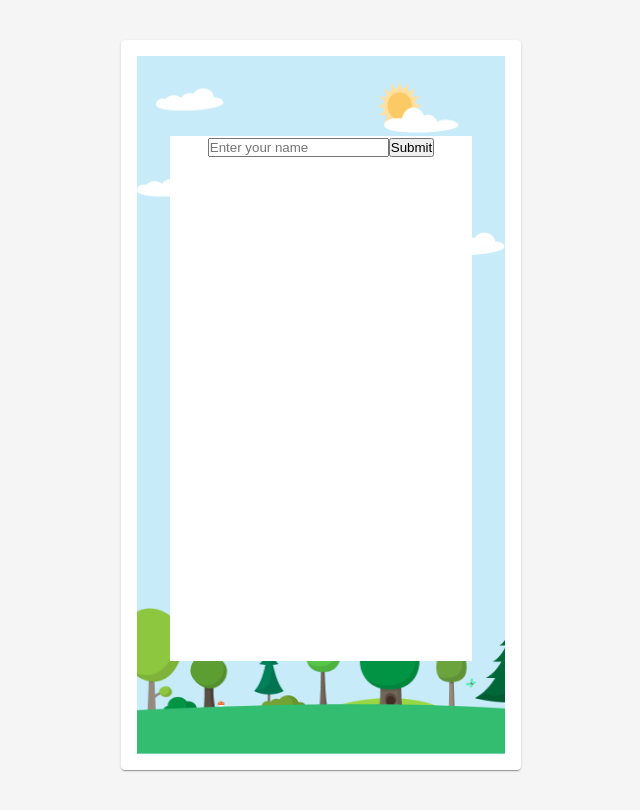
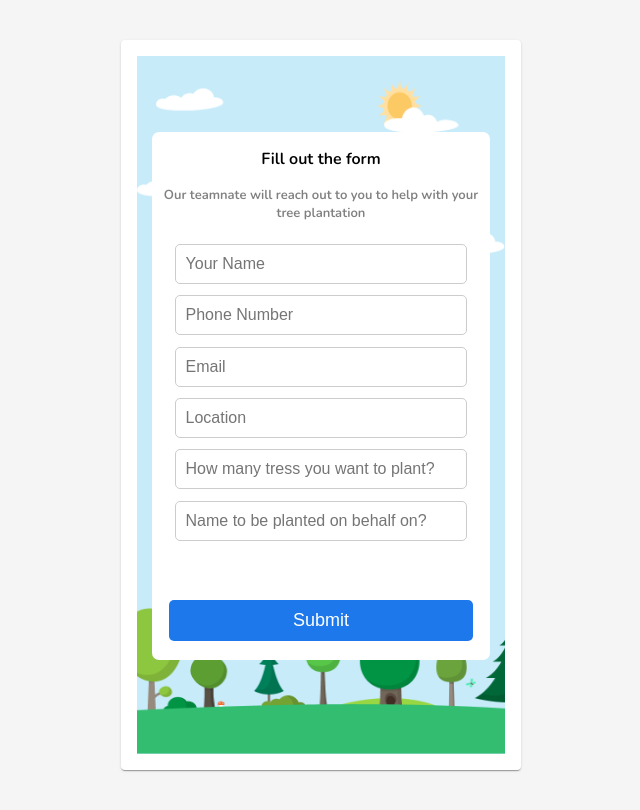
Before and after one commit to Nandha-Kishore-05/carbon_calculator, a React (Vite) app: page /form in a window 1280 px wide. Shown: the top 810 px of the page, without its empty margins (343-983 px from the left). Built offline with nearby package versions, Linux system fonts and the light colour scheme.

Commit message:
by prasanth

```diff
--- a/src/pages/Form/form.css
+++ b/src/pages/Form/form.css
@@ -44,10 +44,10 @@ opacity: 1;
 }
 
 
-@keyframes fadeInOut {
+@keyframes forText {
   0% {
     opacity: 0;
-    transform: translateY(100vh);
+    transform: translateY(500px);
   }
   20% {
     opacity: 1;
@@ -59,14 +59,14 @@ opacity: 1;
   }
   100% {
     opacity: 0;
-    transform: translateY(-100vh);
+    transform: translateY(-100px);
   }
 }
 
-@keyframes slideInLeft {
+@keyframes forForm {
   0% {
     opacity: 0;
-    transform: translateY(100vw);
+    transform: translateY(500px);
   }
   100% {
     opacity: 1;
@@ -76,32 +76,168 @@ opacity: 1;
 
 
 .text-animation {
-  animation: fadeInOut 3s ease-in-out 1s forwards;
-  width: 302px;
-  height: 76px;
+  animation: forText 3s ease-in-out 1s forwards;
+  width: 375px;
+  height: 600px;
   position: absolute;
   text-align: center;
   font-size: large;
   font-weight: 600;
   color: #030911;
   opacity: 0;
-  top: 20%;
+  top: 40%;
 }
 
 
 .form-animation {
   opacity: 0;
   position: absolute;
-  width: 302px;
-  top:17%;
-  height: 648px;
+  width: 375px;
+  top: 12%;
+  height: 600px;
   text-align: center;
-  animation: slideInLeft 1s ease-out 3s forwards;
+  animation: forForm 1s ease-out 3s forwards;
+  display: flex;
+  flex-direction: column;
+  justify-content: center;
+  align-items: center;
 }
 
 .form-data
 {
-  height: 81%;
+  height: 88%;
+  width: 90%;
+  display: flex;
+  flex-direction: column;
+  justify-self: center;
+  align-items: center;
+  background-color: white;
+  border-radius: 7px;
+}
+
+.input-fields {
+
+  display: flex;
+  flex-direction: column;
   width: 100%;
-  background-color: white;
+  height: 15%;
+  padding: 6px;
+  justify-content: space-between;
+  align-items: center;
 }
+
+input {
+  height: 40px;
+  width: 90%;
+  padding: 10px;
+  border-radius: 5px;
+  border: 1px solid #ccc;
+  font-size: 16px;
+  color: black;
+  outline: none;
+  transition: border-color 0.3s ease;
+}
+
+.form-head
+{
+  height: 20%;
+  width: 100%;
+  display: flex;
+  flex-direction: column;
+  justify-content: space-evenly;
+  align-items: center;
+}
+
+
+.form-buttom
+{
+  height: 15%;
+  width: 100%;
+  display: flex;
+  flex-direction: column;
+  justify-content: center;
+}
+
+.input
+{
+    height: 65%;
+    width: 100%;
+}
+
+button
+{
+  height: 100%;
+  padding-top: 10px;
+  padding-bottom: 10px;
+  width: 90%;
+  background-color: #1D78EC;
+  border: none;
+  color: white;
+  font-size: large;
+  border-radius: 5px;
+}
+
+.text-1
+{
+  color: black;
+  font-size: medium;
+  font-weight: 650;
+}
+
+.text-2
+{
+  color: gray;
+  font-size: small;
+  font-weight: 650;
+}
+
+.vidio
+{
+  top: 313px;
+left: 116px;
+width: 139px;
+height: 139px;
+mix-blend-mode: multiply;
+opacity: 1;
+}
+.ani-1, .ani-2, .ani-3, .ani-4, .ani-5 {
+  position: absolute;
+  background: #457FC526; /* Semi-transparent background */
+  border-radius: 50%; /* Circular shape */
+  opacity: 1;
+}
+
+.ani-1 {
+  top: 200px;
+  left: 450px;
+  width: 50px;
+  height: 50px;
+}
+
+.ani-2 {
+  top: 350px;
+  left: 700px;
+  width: 50px;
+  height: 50px;
+}
+
+.ani-3 {
+  top: 550px;
+  left: 30  0px;
+  width: 50px;
+  height: 50px;
+}
+
+.ani-4 {
+  top: 100px;
+  left: 600px;
+  width: 50px;
+  height: 50px;
+}
+
+.ani-5 {
+  top: 700px;
+  left: 450px;
+  width: 50px;
+  height: 50px;
+}
--- a/src/pages/Form/form.jsx
+++ b/src/pages/Form/form.jsx
@@ -1,9 +1,17 @@
 import React from "react";
 import sun from '../../assets/sun.png';
 import tree from '../../assets/Trees@2x.png';
+import {useNavigate} from "react-router-dom"
 import './form.css';
 
 function FormSummition() {
+
+  const navigate = useNavigate();
+
+  const handleClick =() =>{
+   navigate('/submitted');
+  }
+
 
   return (
     <div className='first'>
@@ -11,15 +19,67 @@ function FormSummition() {
         <img className='sun-cloud' src={sun} alt="Sun and clouds" />
         <div className='middle'></div>
         <div class="text-animation">
-            Great job! You're making a positive <br/>contribution to preserving our <br/>green environment.
+            <div>
+                Great job! You're making a positive <br/>contribution to preserving our <br/>green environment.
+            </div>
         </div>
         <div class="form-animation">
 
+
             <div className="form-data">
-            <form>
-              <input type="text" placeholder="Enter your name" />
-              <input type="submit" value="Submit" />
+            <div className="form-head">
+                <div className="text-1">
+                    Fill out the form
+                </div>
+                <div className="text-2">
+                    Our teamnate will reach out to you to help with your tree plantation
+                </div>
+            </div>
+            <form className="input">
+                    <div className="input-fields">
+                      <input
+                          type="text"
+                            placeholder='Your Name'
+                      />
+                    </div>
+                    <div className="input-fields">
+                      <input
+                          type='number'
+                          placeholder='Phone Number'
+                      />
+                    </div>
+                    <div className="input-fields">
+                        <input
+                            type="text"
+                            placeholder='Email'
+                        />
+                    </div>
+                    <div className="input-fields">
+                        <input
+                            type="text"
+                            placeholder='Location'
+                        />
+                    </div>
+                    <div className="input-fields">
+                        <input
+                            type="text"
+                            placeholder='How many tress you want to plant?'
+                        />
+                    </div>
+                    <div className="input-fields">
+                        <input
+                            type="text"
+                            placeholder='Name to be planted on behalf on?'
+                        />
+                    </div>
             </form>
+            <div className="form-buttom">
+                <div>
+                <div className='button'>
+                        <button onClick={handleClick} >Submit</button>
+                    </div>
+                </div>
+            </div>
             </div>
         </div>
         <img className='tree' src={tree} alt="Sun and clouds" />
--- /dev/null
+++ b/src/pages/Form/submitted.jsx
@@ -0,0 +1,29 @@
+import React from "react";
+import vidioee from '../../assets/success.mp4'
+import image from '../../assets/poster.png';
+import './form.css';
+
+function Submitted() {
+  return (
+    <div className='first'>
+      <div className="ani-1"></div>
+      <div className="ani-2"></div>
+      <video
+        className="vidio"
+        src={vidioee}
+        type="video/mp4"
+        poster={image}
+        width="139"
+        height="139"
+        autoPlay
+        muted
+      />
+      <div className="text-1">Form submitted successfully</div>
+      <div className="ani-3"></div>
+      <div className="ani-4"></div>
+      <div className="ani-5"></div>
+    </div>
+  );
+}
+
+export default Submitted;
--- a/src/router/index.jsx
+++ b/src/router/index.jsx
@@ -4,6 +4,7 @@ import Sample from "../pages/sample/sample";
 import Url from "../pages/url/url";
 import VehicleType from "../pages/Vehicle/VehicleType";
 import FormSummition from "../pages/Form/form";
+import Submitted from "../pages/Form/submitted";
 
 const routes = [
   {
@@ -39,6 +40,15 @@ const routes = [
     </PageOneLayout>
 
   )
+},
+{
+  path:'/submitted',
+  element : (
+    <PageOneLayout>
+      <Submitted />
+    </PageOneLayout>
+
+  )
 }
 
 
```
Also changed, not shown: src/assets/poster.png (added), 1 other file (tests, documents, lock files or other folders).
